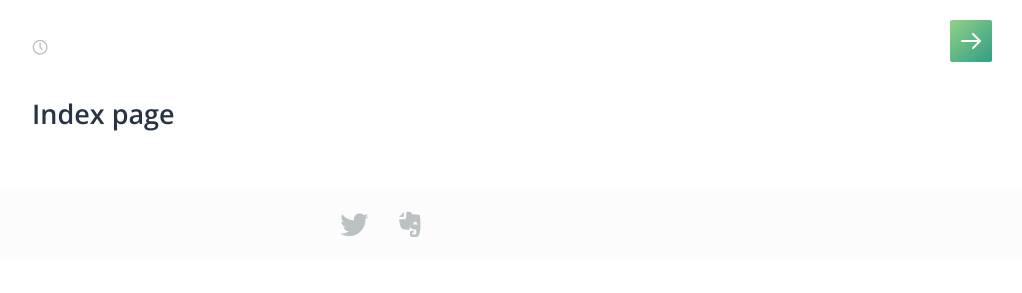
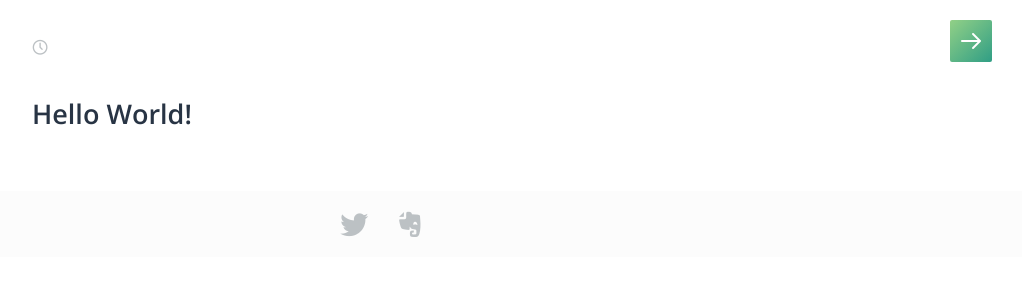
Before and after one commit to bee0060/ericmm.github.io, a Jekyll site: the page built from index.md, in a window 1280 px wide. Shown: the top 293 px of the page, without its empty margins (258-1280 px from the left). Built offline with Jekyll 4.4.1, drawn with Linux system fonts in a browser that asks for light colours; some web fonts are replaced; comment, search, counter and statistics services are not loaded; part of the change alters nothing that is shown.

```diff
--- a/_config.yml
+++ b/_config.yml
@@ -1,12 +1,12 @@
 # Site settings
 title: "Thoughts & ideas..."
-email: jun.liu.aus@gmail.com
+#email:
 description: > # this means to ignore newlines until "baseurl:"
   "My Tech Blog"
 baseurl: "" # the subpath of your site, e.g. /blog/
 url: "https://ericmm.github.io/" # the base hostname & protocol for your site
 rss_url: /pages/feed.xml
-author: Jun
+author: ericmm
 #twitter:
 #  username:
 
@@ -26,8 +26,8 @@ avatar: /assets/img/site-avatar.png
 favicon: /assets/icon/site-favicon.ico
 
 # disqus config
-#disqus:
-#  shortname: ericmm
+disqus:
+  shortname: ericmm
 
 # google analytics config
 #ga:
--- a/index.md
+++ b/index.md
@@ -2,4 +2,4 @@
 layout: post
 ---
 
-## Index page
+## Hello World!
```
